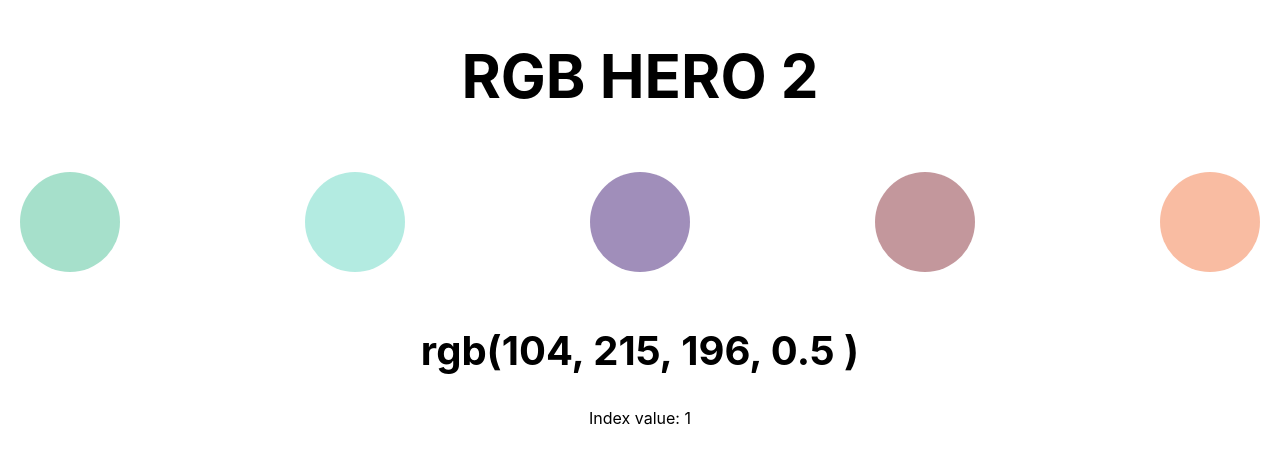
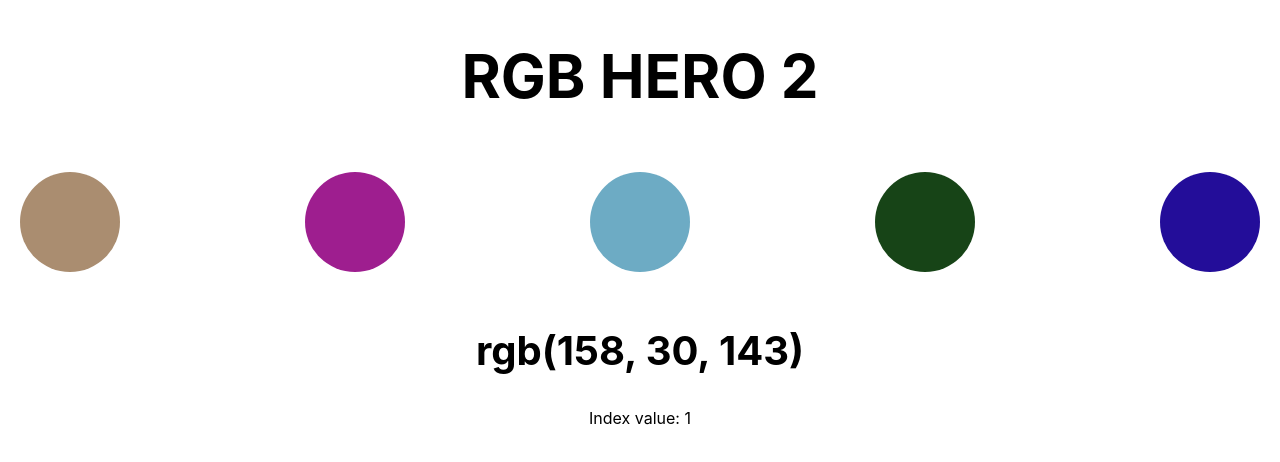
Before and after one commit to alijohnson873/RGB-Hero-2, a React (Create React App) app: page / in a window 1280 px wide. Shown: the top 462 px of the page. Built offline with nearby package versions, Linux system fonts and the light colour scheme.

Commit message:
refactored code

```diff
--- a/src/components/Circle.jsx
+++ b/src/components/Circle.jsx
@@ -9,7 +9,7 @@ class Circle extends Component {
         onClick={() => console.log(this.props.rgbValue + this.props.index)}
         className={styles.circle}
         style={{
-          backgroundColor: this.props.makeRgbString(this.props.rgbValue)
+          backgroundColor: this.props.rgbValue
         }}
       />
     );
--- a/src/containers/CircleContainer.jsx
+++ b/src/containers/CircleContainer.jsx
@@ -3,24 +3,20 @@ import styles from "./CircleContainer.module.scss";
 import Circle from "../components/Circle";
 
 class CircleContainer extends Component {
-  state = { allRgbValues: [], indexOfShownRgb: 1, testState: "" };
+  state = { allRgbValues: [], indexOfShownRgb: 1 };
 
   makeRandomRgbString = () => {
     let rand255 = () => Math.ceil(Math.random() * 255);
     return `rgb(${rand255()}, ${rand255()}, ${rand255()})`;
   };
-
-  makeSingleRgbArr = () => {
-    let randRGBGen = () => Math.ceil(Math.random() * 255);
-    return [randRGBGen(), randRGBGen(), randRGBGen()];
-  };
-  makeMultiRgbArr = numberOfArr => {
+  makeMultiRgbStringArr = numberOfArr => {
     let multiRgbArr = [];
     for (let i = 0; i < numberOfArr; i++) {
-      multiRgbArr.push(this.makeSingleRgbArr());
+      multiRgbArr.push(this.makeRandomRgbString());
     }
     return multiRgbArr;
   };
+
   //generate random number for rgbIndex between 0 and rgb index length ;
   genRandIndexNumber = arr => Math.floor(Math.random() * arr.length);
 
@@ -28,9 +24,8 @@ class CircleContainer extends Component {
   makeRgbString = arr => `rgb(${arr[0]}, ${arr[1]}, ${arr[2]}, 0.5 )`;
 
   componentWillMount() {
-    console.log("will mount");
     this.setState({
-      allRgbValues: this.makeMultiRgbArr(5)
+      allRgbValues: this.makeMultiRgbStringArr(5)
     });
   }
   //why do I need both above and below?
@@ -52,18 +47,10 @@ class CircleContainer extends Component {
         </header>
         <section>
           {this.state.allRgbValues.map((rgbSingle, index) => (
-            <Circle
-              rgbValue={rgbSingle}
-              key={index}
-              makeRgbString={this.makeRgbString}
-            />
+            <Circle rgbValue={rgbSingle} key={index} />
           ))}
         </section>
-        <h2>
-          {this.makeRgbString(
-            this.state.allRgbValues[this.state.indexOfShownRgb]
-          )}
-        </h2>
+        <h2>{this.state.allRgbValues[this.state.indexOfShownRgb]}</h2>
         <p>Index value: {this.state.indexOfShownRgb}</p>
       </React.Fragment>
     );
```
